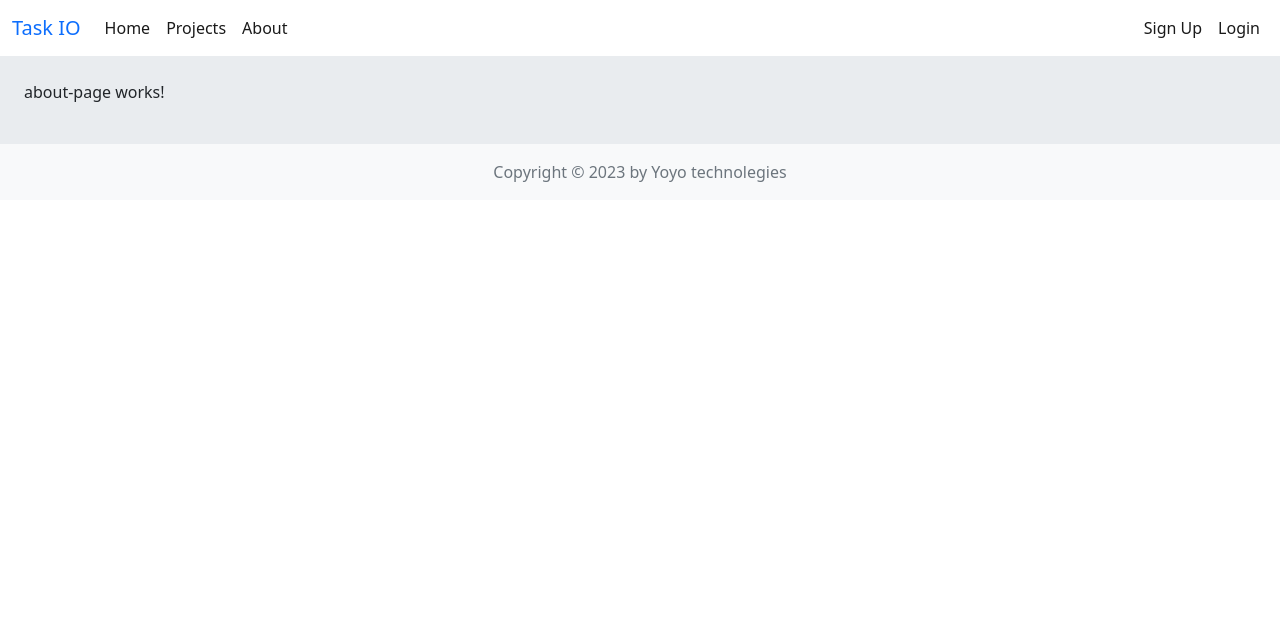
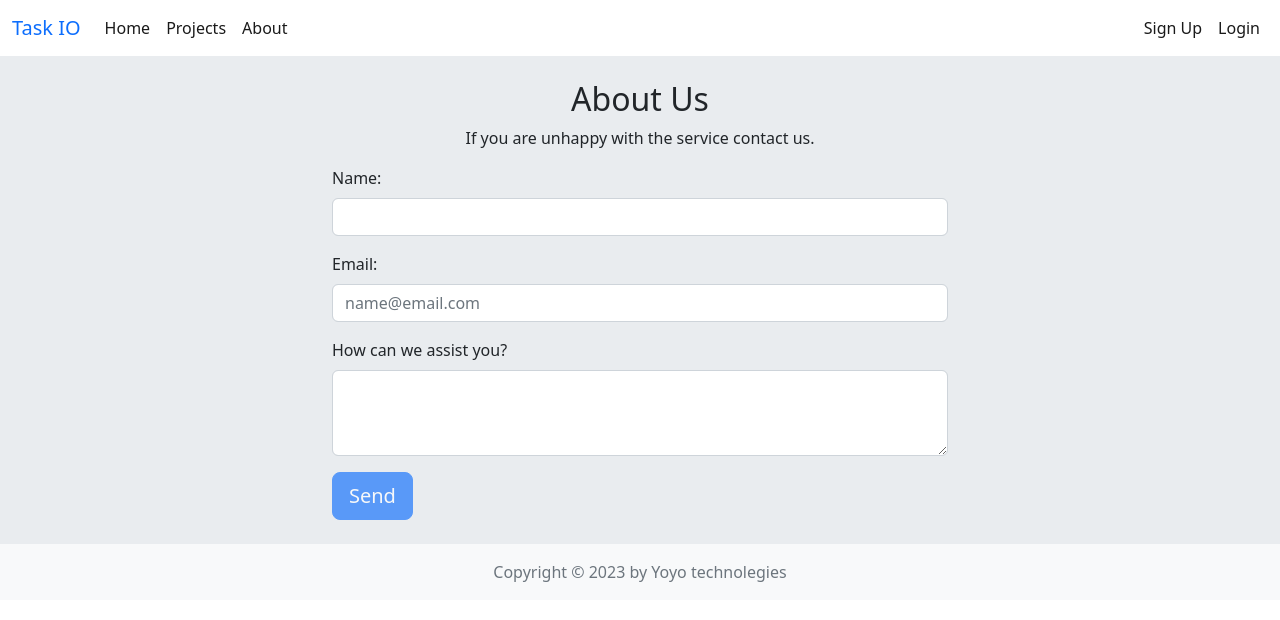
Before and after one commit to levworkshop/taskio, an Angular app: page /about in a window 1280 px wide. Shown: the top 620 px of the page. Built offline with nearby package versions, Linux system fonts and the light colour scheme.

Commit message:
contact form

```diff
--- a/src/app/about/about-page/about-page.component.html
+++ b/src/app/about/about-page/about-page.component.html
@@ -1 +1,35 @@
-<p>about-page works!</p>
+<h2 class="text-center">
+    About Us
+</h2>
+
+<p class="text-center">
+    If you are unhappy with the service contact us.
+</p>
+
+<form [formGroup]="contactForm" (ngSubmit)="onSubmit()" class="col-6 m-auto">
+    <div class="mb-3">
+        <label for="name" class="form-label">Name:</label>
+        <input formControlName="name" type="text" id="name" class="form-control">
+    </div>
+
+    <app-contact-info [formField]="getFieldControl('name')"></app-contact-info>
+
+    <div class="mb-3">
+        <label for="email" class="form-label">Email:</label>
+        <input formControlName="email" formControlName="email" type="text" class="form-control" id="email"
+               placeholder="name@email.com">
+    </div>
+
+    <app-contact-info [formField]="getFieldControl('email')"></app-contact-info>
+
+    <div class="mb-3">
+        <label for="comment" class="form-label">How can we assist you?</label>
+        <textarea formControlName="comment" id="comment" rows="3" class="form-control"></textarea>
+    </div>
+
+    <app-contact-info [formField]="getFieldControl('comment')"></app-contact-info>
+
+    <button [disabled]="contactForm.invalid" type="submit" class="btn btn-primary btn-lg">
+        Send
+    </button>
+</form>
--- a/src/app/about/about-page/about-page.component.ts
+++ b/src/app/about/about-page/about-page.component.ts
@@ -1,10 +1,33 @@
 import { Component } from '@angular/core';
+import { FormControl, FormGroup, Validators } from '@angular/forms';
 
 @Component({
-  selector: 'app-about-page',
-  templateUrl: './about-page.component.html',
-  styleUrls: ['./about-page.component.scss']
+    selector: 'app-about-page',
+    templateUrl: './about-page.component.html',
+    styleUrls: ['./about-page.component.scss']
 })
 export class AboutPageComponent {
+    contactForm = new FormGroup({
+        name: new FormControl('', {
+            validators: [Validators.required, Validators.minLength(2)]
+        }),
+        email: new FormControl('', {
+            validators: [Validators.required, Validators.email]
+        }),
+        comment: new FormControl('', {
+            validators: [Validators.required, Validators.minLength(6)]
+        })
+    })
 
+    getFieldControl(fieldName: string): FormControl {
+        return this.contactForm.get(fieldName) as FormControl;
+    }
+
+    onSubmit() {
+        if (this.contactForm.invalid) {
+            return;
+        }
+
+        console.log(this.contactForm.value);
+    }
 }
--- /dev/null
+++ b/src/app/about/contact-info/contact-info.component.html
@@ -0,0 +1,3 @@
+<div *ngIf="fieldErr()" class="alert alert-info" role="alert">
+    {{fieldErr()}}
+</div>
--- /dev/null
+++ b/src/app/about/contact-info/contact-info.component.ts
@@ -0,0 +1,38 @@
+import { Component, Input } from '@angular/core';
+import { FormControl } from '@angular/forms';
+
+@Component({
+    selector: 'app-contact-info',
+    templateUrl: './contact-info.component.html',
+    styleUrls: ['./contact-info.component.scss']
+})
+export class ContactInfoComponent {
+    @Input() formField?: FormControl<any>;
+
+    fieldErr(): string {
+        const control = this.formField;
+        if (
+            !control ||
+            !control.errors ||
+            !control.dirty ||
+            !control.touched
+        ) {
+            return '';
+        }
+
+        if (control.getError('required')) {
+            return 'This field is required';
+        }
+
+        const minlengthErr = control.getError('minlength');
+        if (minlengthErr) {
+            return `Value cannot be shorter than ${minlengthErr.requiredLength}`;
+        }
+
+        if (control.getError('email')) {
+            return 'Email is not valid';
+        }
+
+        return '';
+    }
+}
```
Also changed, not shown: src/app/about/about.module.ts (+6 -2 lines), src/app/about/contact-info/contact-info.component.scss (added), 1 other file (tests, documents, lock files or other folders).
